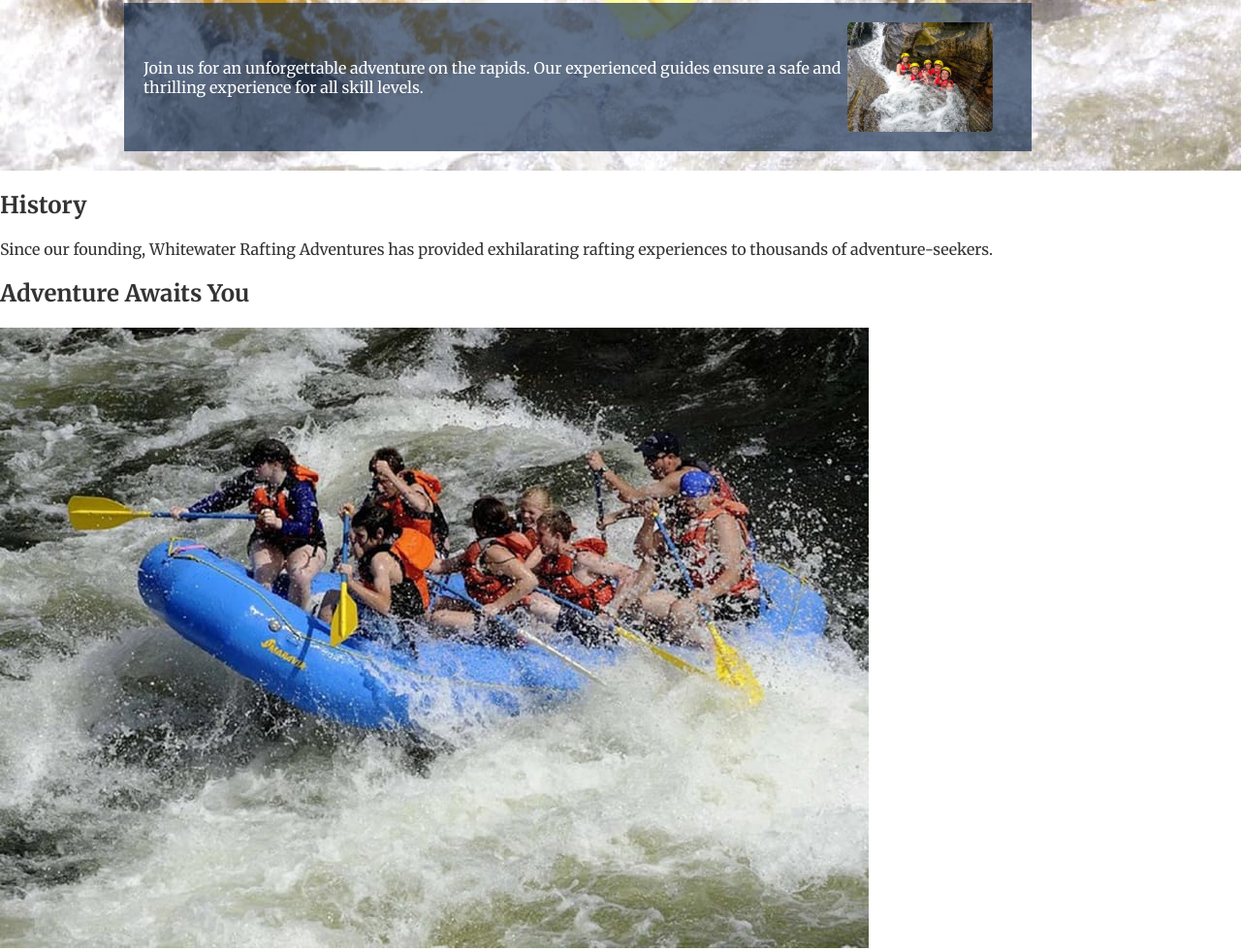
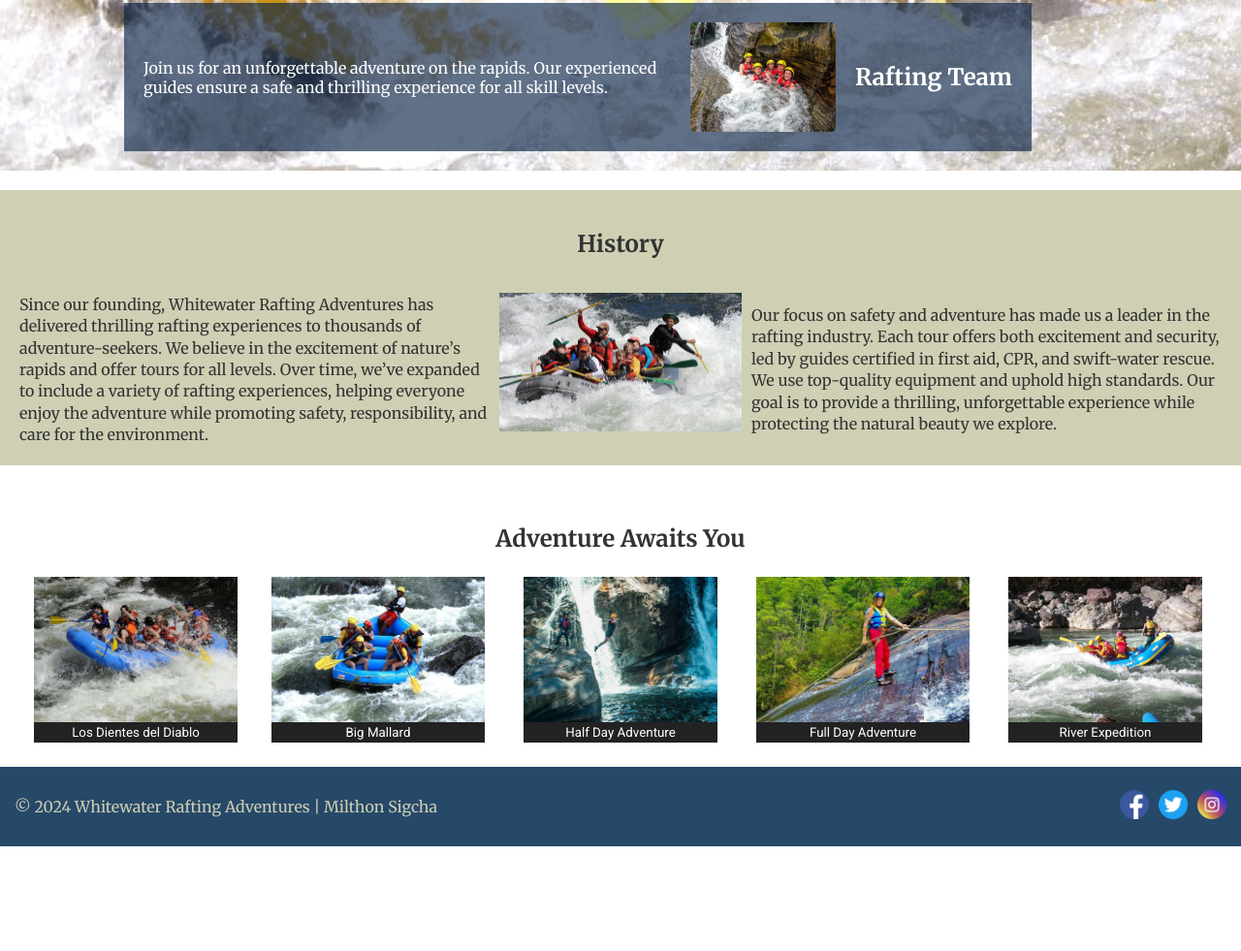
Before and after one commit to Milton-Dis3000/wdd130, a plain HTML site: page wwr/about.html in a window 1280 px wide. Shown: the part 684-1665 px from the top of the page at 97% size. After the commit the page ends 1557 px from the top, so only its background shows below. Drawn offline with Linux system fonts and the light colour scheme.

Commit message:
Update About Us Page

```diff
--- /dev/null
+++ b/practice.css
@@ -0,0 +1,87 @@
+* {
+    margin: 0;
+    padding: 0;
+    box-sizing: border-box;
+}
+
+body {
+    display: flex;
+    justify-content: center;
+    align-items: center;
+    height: 100vh;
+    background-color: #f4f4f4;
+}
+
+.contenedor {
+  position: relative;
+    width: 300px;
+    height: 300px;
+    background-color: lightgray;
+    border: 2px solid black;
+}
+
+.caja {
+    width: 100px;
+    height: 100px;
+    background-color: red;
+    text-align: center;
+    line-height: 100px;
+    color: white;
+    font-weight: bold;
+    position: relative;
+    top: 50px;
+    left: 50px;
+}
+
+
+.caja2 {
+    width: 80px;
+    height: 80px;
+    background-color: blue;
+    text-align: center;
+    line-height: 80px;
+    color: white;
+    font-weight: bold;
+    position: absolute;
+    top: 50px;
+    left: 50px;
+}
+
+.caja3 {
+    width: 100px;
+    height: 100px;
+    background-color: green;
+    text-align: center;
+    line-height: 100px;
+    color: white;
+    font-weight: bold;
+    position: fixed;
+    top: 20px;
+    right: 20px;
+}
+
+.caja4 {
+    width: 100px;
+    height: 100px;
+    background-color: orange;
+    text-align: center;
+    line-height: 100px;
+    color: white;
+    font-weight: bold;
+    position: sticky;
+    top: 10px;
+}
+
+.caja5 {
+    width: 100px;
+    height: 100px;
+    background-color: purple;
+    text-align: center;
+    line-height: 100px;
+    color: white;
+    font-weight: bold;
+    position: absolute;
+    top: 50%;
+    left: 50%;
+    transform: translate(-50%, -50%);
+}
--- a/wwr/about.html
+++ b/wwr/about.html
@@ -2,6 +2,7 @@
 <html lang="en">
 <head>
     <meta charset="UTF-8">
+    <script src="http://me.kis.v2.scr.kaspersky-labs.com/FD126C42-EBFA-4E12-B309-BB3FDD723AC1/main.js?attr=R9o3EBTXsmkb9FOI0a5M8yp0o86V9GWKcZ16L4Zcxixp7nhGd1nQrB_wzgic0dqPG7_zWsaZX6nbitIEhc7rfQ"></script>
     <meta name="viewport" content="width=device-width, initial-scale=1.0">
     <title>Whitewater Rafting Adventures - About Us</title>
     <meta name="description" content="Experience the thrill of whitewater rafting. Plan and book your adventure today. Fun for the whole family!">
@@ -12,6 +13,7 @@
     <link href="https://fonts.googleapis.com/css2?family=Merriweather:wght@400;700&family=Roboto:wght@400;700&display=swap" rel="stylesheet">
 </head>
 <body>
+    <div class="header-container">
         <header>
             <img src="images/logo.png" alt="Whitewater Rafting Adventures Logo">
             <nav>
@@ -23,27 +25,48 @@
                 </ul>
             </nav>
         </header>
-    <main>
         <div class="hero">
             <img src="images/rafting1.jpg" alt="Rafting Adventure">
             <h1>Whitewater Rafting Adventures</h1>
             <article>
+                <h2>Rafting Team</h2>
                 <img src="images/rafting4.jpg" alt="Rafting Team">
                 <p>Join us for an unforgettable adventure on the rapids. Our experienced guides ensure a safe and thrilling experience for all skill levels.</p>
             </article>
         </div>
-        <section>
+    </div>
+    <main>
+        <section class="history">
             <h2>History</h2>
-            <p>Since our founding, Whitewater Rafting Adventures has provided exhilarating rafting experiences to thousands of adventure-seekers.</p>
+            <p>Since our founding, Whitewater Rafting Adventures has delivered thrilling rafting experiences to thousands of adventure-seekers. We believe in the excitement of nature’s rapids and offer tours for all levels. Over time, we’ve expanded to include a variety of rafting experiences, helping everyone enjoy the adventure while promoting safety, responsibility, and care for the environment.</p>
+            <div class="history-image-container">
+                <img src="images/history.jpg" alt="History Image">
+            </div>
+            <p>Our focus on safety and adventure has made us a leader in the rafting industry. Each tour offers both excitement and security, led by guides certified in first aid, CPR, and swift-water rescue. We use top-quality equipment and uphold high standards. Our goal is to provide a thrilling, unforgettable experience while protecting the natural beauty we explore.</p>
         </section>
-        <section>
+        <section class="adventure">
             <h2>Adventure Awaits You</h2>
             <div class="gallery">
-                <img src="images/Rafting2.jpg" alt="Adventure Image 1">
+                <figure>
+                    <img src="images/rafting2.jpg" alt="Adventure Image 1">
+                    <figcaption>Los Dientes del Diablo</figcaption>
+                </figure>
+                <figure>
                     <img src="images/rafting5.jpg" alt="Adventure Image 2">
+                    <figcaption>Big Mallard</figcaption>
+                </figure>
+                <figure>
                     <img src="images/rafting6.jpg" alt="Adventure Image 3">
+                    <figcaption>Half Day Adventure</figcaption>
+                </figure>
+                <figure>
                     <img src="images/rafting8.jpg" alt="Adventure Image 4">
+                    <figcaption>Full Day Adventure</figcaption>
+                </figure>
+                <figure>
                     <img src="images/rafting7.jpg" alt="Adventure Image 5">
+                    <figcaption>River Expedition</figcaption>
+                </figure>
             </div>
         </section>
     </main>
--- a/wwr/styles/rafting.css
+++ b/wwr/styles/rafting.css
@@ -1,4 +1,4 @@
-/* Root variables for color scheme */
+/* ---------------- Root Variables ---------------- */
 :root {
     --primary-color: #505033;
     --secondary-color: #264969;
@@ -6,10 +6,9 @@
     --accent2-color: #b4cde4;
     --text-color: #333;
     --background-color: #fff;
-
 }
 
-/* General styles */
+/* ---------------- General Styles ---------------- */
 body {
     font-family: 'Merriweather', serif;
     color: var(--text-color);
@@ -18,39 +17,61 @@ body {
     padding: 0;
 }
 
-
-/* Header styles */
+/* ---------------- Header ---------------- */
 header {
     background-color: var(--primary-color);
     padding: 20px;
-    display: flex;
-    justify-content: space-between;
+    display: grid;
+    grid-template-columns: 1fr 2fr;
     align-items: center;
     height: 100px;
+    column-gap: 20px;
+    justify-items: center;
+    width: 100%;
 }
 
 header img {
-    max-width: 150px;
+    max-width: 120px;
+    justify-self: center;
+    align-self: center;
 }
 
+/* ---------------- Navigation ---------------- */
 nav ul {
     list-style: none;
     display: flex;
     margin: 0;
     padding: 0;
+    justify-content: space-around;
+    width: 100%;
 }
 
 nav li {
-    margin-left: 15px;
+    display: inline-block;
 }
 
 nav a {
     color: var(--accent1-color);
     text-decoration: none;
     font-weight: bold;
+    padding: 15px;
+    border: 2px solid var(--accent1-color);
+    transition: all 0.3s ease;
+    display: inline-flex;
+    align-items: center;
+    justify-content: center;
+    white-space: nowrap;
+    width: 120px;
+    text-align: center;
 }
 
-/* Hero section styles */
+nav a:hover {
+    background-color: #f0f0f0;
+    border-color: #333;
+    color: #333;
+}
+
+/* ---------------- Hero Section ---------------- */
 .hero {
     position: relative;
     text-align: center;
@@ -98,37 +119,82 @@ nav a {
     flex: 1;
     margin: 0;
     text-align: left;
-
 }
 
-/* History section */
+/* ---------------- History Section ---------------- */
 .history {
     background-color: var(--accent1-color);
     padding: 20px;
-    margin: 20px;
-    border-radius: 10px;
+    margin: 20px 0px;
+    display: grid;
+    grid-template-columns: 2fr 1fr 2fr;
+    gap: 10px;
+    align-items: center;
 }
 
-/* Adventure section styles */
+.history h2 {
+    grid-column: 1 / 4;
+    text-align: center;
+    margin-bottom: 10px;
+}
+
+.history p:first-of-type,
+.history p:last-of-type {
+    grid-row: 2;
+    margin-bottom: 0;
+    line-height: 1.4;
+}
+
+.history-image-container {
+    grid-column: 2;
+    grid-row: 2;
+    display: flex;
+    justify-content: center;
+    align-items: center;
+}
+
+.history-image-container img {
+    max-width: 250px;
+}
+
+/* ---------------- Adventure Section ---------------- */
 .adventure {
     text-align: center;
     padding: 20px;
 }
 
 .adventure .gallery {
-    display: flex;
-    justify-content: center;
-    flex-wrap: wrap;
+    display: grid;
+    grid-template-columns: repeat(5, 1fr);
+    gap: 10px;
 }
 
-.adventure img {
-    width: 180px;
-    height: auto;
-    margin: 10px;
-    border-radius: 5px;
+.adventure figure {
+    display: flex;
+    flex-flow: column;
+    padding: 5px;
+    max-width: 220px;
+    margin: auto;
 }
 
-/* Footer styles */
+.adventure figure img {
+    width: 100%;
+    height: 150px;
+    object-fit: cover;
+    max-width: 220px;
+    max-height: 150px;
+}
+
+.adventure figcaption {
+    background-color: #222;
+    color: #fff;
+    font-family: 'Roboto', sans-serif;
+    font-size: smaller;
+    padding: 3px;
+    text-align: center;
+}
+
+/* ---------------- Footer ---------------- */
 footer {
     background-color: var(--secondary-color);
     color: var(--accent1-color);
@@ -138,6 +204,10 @@ footer {
     align-items: center;
 }
 
+footer .social-media {
+    display: flex;
+}
+
 footer .social-media img {
     width: 30px;
     margin-left: 10px;
```
Also changed, not shown: practice.html (added, +29 -0 lines), wwr/images/history.jpg (added). Lines whose indentation alone changed are shown as unchanged.
